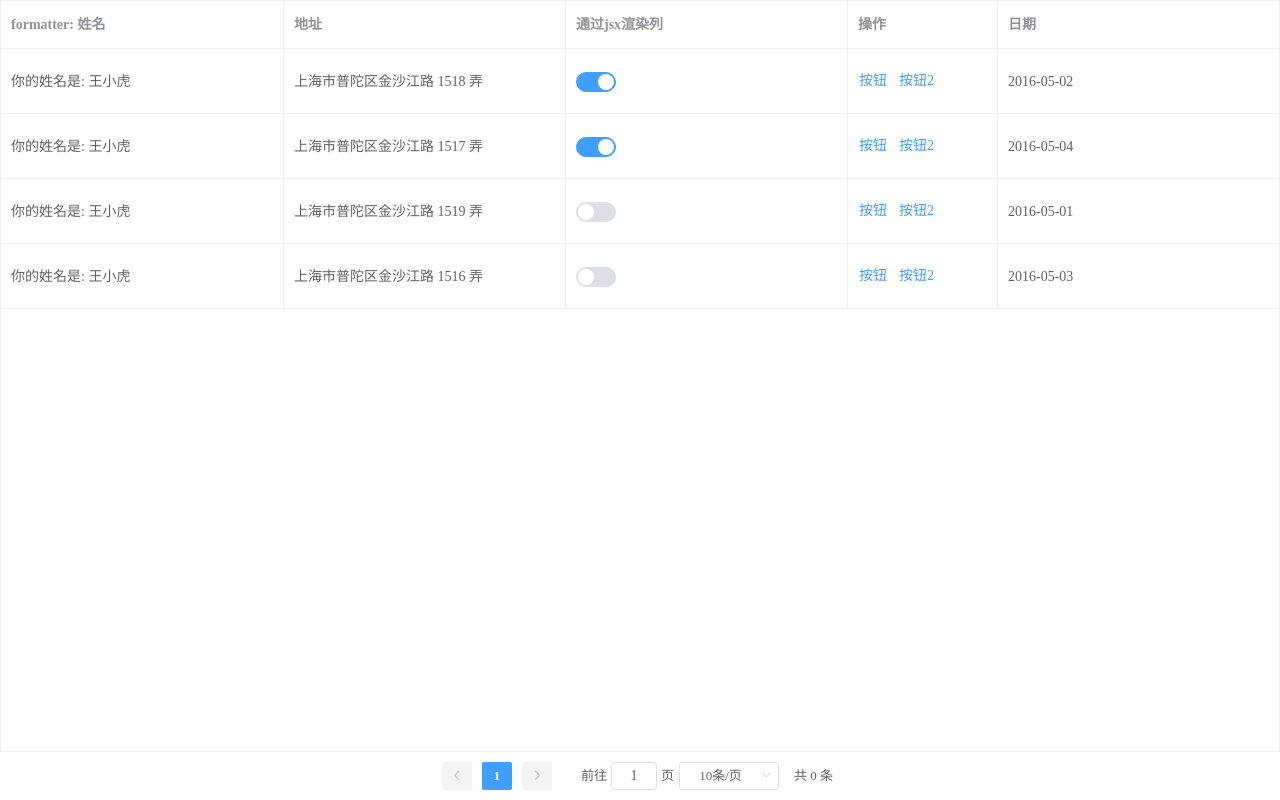
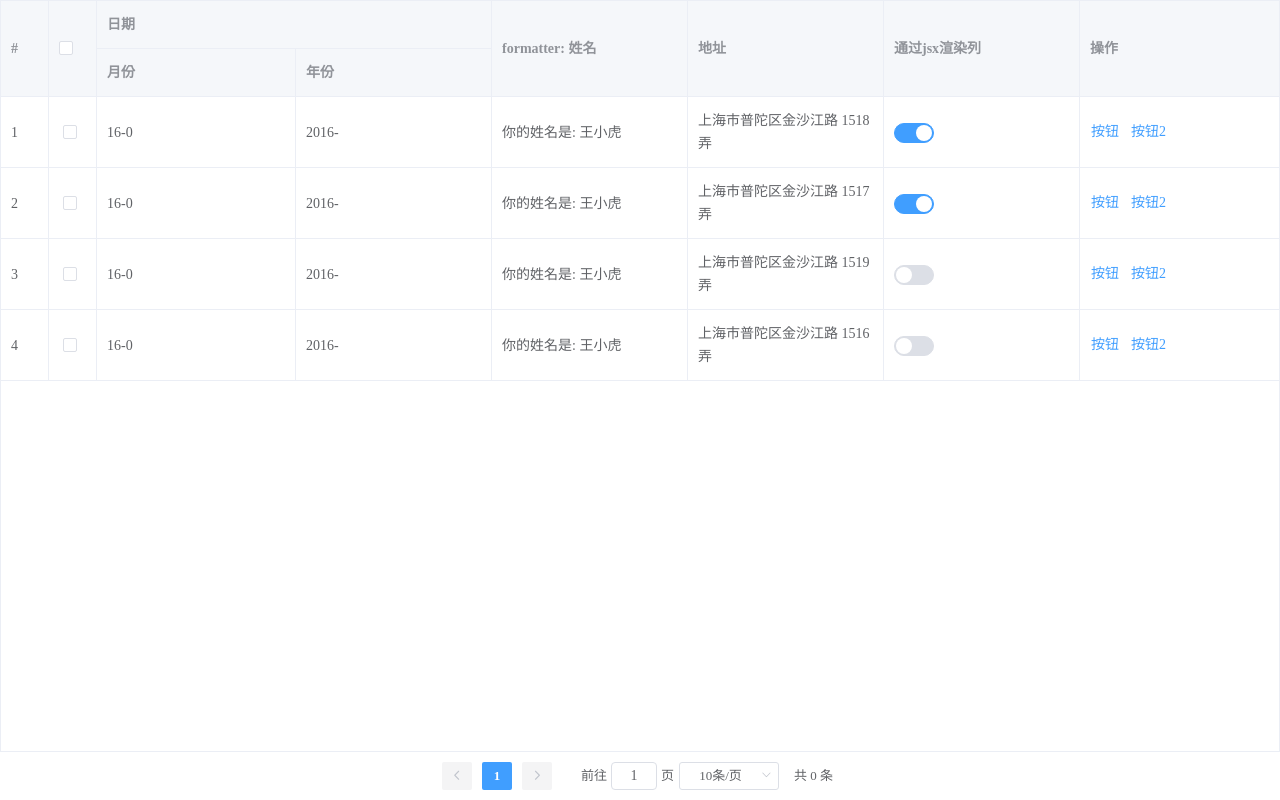
Before and after one commit to ChanRing/ele-admin-template, a Vue app: page /tablePage in a window 1280 px wide. Built offline with nearby package versions, Linux system fonts and the light colour scheme.

Commit message:
表格组件添加多级表头功能

```diff
--- a/package.json
+++ b/package.json
@@ -19,7 +19,6 @@
     "core-js": "^3.6.4",
     "element-ui": "^2.4.5",
     "mockjs": "^1.1.0",
-    "mutils": "^1.0.1",
     "normalize.css": "^8.0.1",
     "qs": "^6.9.1",
     "vue": "^2.6.11",
--- a/src/components/TablePage/ColumnRender.js
+++ /dev/null
@@ -1,24 +0,0 @@
-/**
- * el-table-column 定义jsx列
- */
-export default {
-  components: {
-    ColumnRender: {
-      functional: true,
-      props: {
-        row: Object,
-        index: Number,
-        render: Function
-      },
-      /**
-       * @param {Function} h - 原生创建dom元素的方法
-       * @param {Object} ctx - 渲染的节点的this对象
-       * @argument 传递参数 row index
-       */
-      render(h, ctx) {
-        const { row, render, index } = ctx.props
-        return render(row, index)
-      }
-    }
-  }
-}
--- /dev/null
+++ b/src/components/TablePage/Columns/ButtonColumn.vue
@@ -0,0 +1,37 @@
+<template>
+  <el-table-column v-bind="_subProps">
+    <template slot-scope="scope">
+      <el-button
+        v-for="(button, b) in column.buttons"
+        type="text"
+        @click="button.callback(scope.row, scope.$index)"
+        :key="b"
+        >{{ button.label }}</el-button
+      >
+    </template>
+  </el-table-column>
+</template>
+
+<script>
+export default {
+  name: 'ButtonColumn',
+  props: {
+    column: {
+      type: Object,
+      required: true
+    }
+  },
+  computed: {
+    _subProps() {
+      // eslint-disable-next-line no-unused-vars
+      const { buttons, ...attrs } = this.column
+      return {
+        width: '200px',
+        ...attrs
+      }
+    }
+  }
+}
+</script>
+
+<style scoped></style>
--- /dev/null
+++ b/src/components/TablePage/Columns/ColumnRender.js
@@ -0,0 +1,23 @@
+/**
+ * JSX渲染列
+ */
+const ColumnRender = {
+  name: 'ColumnRender',
+  functional: true,
+  props: {
+    row: Object,
+    index: Number,
+    render: Function
+  },
+  /**
+   * @param {Function} h - 原生创建dom元素的方法
+   * @param {Object} ctx - 渲染的节点的this对象
+   * @returns {*} 传递参数 row index
+   */
+  render(h, ctx) {
+    const { row, render, index } = ctx.props
+    return render(row, index)
+  }
+}
+
+export default ColumnRender
--- /dev/null
+++ b/src/components/TablePage/Columns/JSXColumn.vue
@@ -0,0 +1,28 @@
+<template>
+  <el-table-column v-bind="column">
+    <template slot-scope="scope">
+      <column-render
+        :row="scope.row"
+        :index="scope.$index"
+        :render="column.render"
+      ></column-render>
+    </template>
+  </el-table-column>
+</template>
+
+<script>
+import ColumnRender from './ColumnRender'
+export default {
+  name: 'RenderColumn',
+  components: { ColumnRender },
+  // mixins: [ColumnRender],
+  props: {
+    column: {
+      type: Object,
+      required: true
+    }
+  }
+}
+</script>
+
+<style scoped></style>
--- /dev/null
+++ b/src/components/TablePage/Columns/TableColumns.vue
@@ -0,0 +1,37 @@
+<template>
+  <div class="table-columns">
+    <template v-for="(column, c) in columns">
+      <!-- 递归表格列以兼容多级表头 -->
+      <el-table-column v-bind="column" v-if="column.children" :key="c">
+        <table-columns :columns="column.children"></table-columns>
+      </el-table-column>
+      <!-- 操作列渲染 -->
+      <template v-else-if="column.buttons">
+        <button-column :column="column" :key="c"></button-column>
+      </template>
+      <!-- jsx 数据列 -->
+      <template v-else-if="column.render">
+        <j-s-x-column :column="column" :key="c"></j-s-x-column>
+      </template>
+      <!-- 数据列 -->
+      <template v-else>
+        <el-table-column v-bind="column" :key="c"></el-table-column>
+      </template>
+    </template>
+  </div>
+</template>
+
+<script>
+import ButtonColumn from './ButtonColumn'
+import JSXColumn from './JSXColumn'
+
+export default {
+  name: 'TableColumns',
+  components: { ButtonColumn, JSXColumn },
+  props: {
+    columns: Array
+  }
+}
+</script>
+
+<style scoped></style>
--- a/src/components/TablePage/Example.vue
+++ b/src/components/TablePage/Example.vue
@@ -1,5 +1,5 @@
 <template>
-  <table-page :columns="columns" :data="data" has-selection></table-page>
+  <table-page :columns="columns" :data="data" has-index has-selection></table-page>
 </template>
 
 <script>
@@ -38,7 +38,17 @@ export default {
       columns: [
         {
           label: '日期',
-          prop: 'date'
+          prop: 'date',
+          children: [
+            {
+              label: '年份',
+              formatter: row => row.date.substring(0, 5)
+            },
+            {
+              label: '月份',
+              formatter: row => row.date.substring(6, 2)
+            }
+          ]
         },
         {
           label: 'formatter: 姓名',
@@ -56,7 +66,7 @@ export default {
           render: row => (
             <el-switch
               value={row.status}
-              nativeOnClick={() => (row.status = !row.status)}
+              nativeOnClick={() => this.toggleRowStatus(row.status)}
             ></el-switch>
           )
         },
@@ -80,6 +90,10 @@ export default {
     callback(row, index) {
       this.$message.success(`你点击了第${index}行`)
       console.log(row)
+    },
+    toggleRowStatus(status) {
+      status = !status
+      this.$message.success(`当前状态：${status ? '开' : '关'}`)
     }
   }
 }
--- a/src/components/TablePage/TableColumn.vue
+++ /dev/null
@@ -1,74 +0,0 @@
-<template>
-  <!-- 兼容多级表头和操作列的情况 -->
-  <div class="table-column">
-    <template v-for="(column, c) in $columns">
-      <!-- 多级表头 -->
-      <template v-if="column.children && column.children.length">
-        <table-column :columns="column.children" :key="c"></table-column>
-      </template>
-      <template
-        v-if="column.type && ['index', 'selection'].includes(column.type)"
-      >
-        <el-table-column v-bind="column" :key="c"></el-table-column>
-      </template>
-      <!-- jsx渲染数据列 更深度的定制化 -->
-      <template v-else-if="column.render">
-        <el-table-column v-bind="column" :key="c">
-          <column-render
-            slot-scope="scope"
-            :row="scope.row"
-            :index="scope.$index"
-            :render="column.render"
-          ></column-render>
-        </el-table-column>
-      </template>
-      <!-- 操作 buttons列 -->
-      <template v-else-if="column.buttons && column.buttons.length">
-        <el-table-column v-bind="buttonAttrs" :key="c">
-          <template slot-scope="scope">
-            <el-button
-              v-for="(button, b) in buttonColumn.buttons"
-              type="text"
-              @click="button.callback(scope.row, scope.$index)"
-              :key="b"
-            >
-              {{ button.label }}
-            </el-button>
-          </template>
-        </el-table-column>
-      </template>
-      <!-- 普通数据列 -->
-      <el-table-column v-bind="column" :key="c" v-else></el-table-column>
-    </template>
-  </div>
-</template>
-
-<script>
-import ColumnRender from './ColumnRender'
-
-export default {
-  name: 'TableColumn',
-  mixins: [ColumnRender],
-  props: {
-    columns: Array
-  },
-  computed: {
-    // 表格需要渲染的列对象
-    $columns() {
-      return this.columns.filter(_ => !_.hide)
-    },
-    // 返回操作列对象
-    buttonColumn() {
-      return this.columns.find(_ => _.buttons)
-    },
-    // 按钮列属性
-    buttonAttrs() {
-      // eslint-disable-next-line no-unused-vars
-      const { buttons, ...attrs } = this.buttonColumn
-      return { width: '150px', ...attrs }
-    }
-  }
-}
-</script>
-
-<style scoped></style>
--- a/src/components/TablePage/TablePage.vue
+++ b/src/components/TablePage/TablePage.vue
@@ -1,26 +1,32 @@
 <template>
   <div class="table-page">
-    <el-table ref="table" v-bind="$subProps" @selection-change="handleSelect">
-<!--      &lt;!&ndash; 索引 Index列 &ndash;&gt;-->
-<!--      <template v-if="hasIndex">-->
-<!--        <el-table-column-->
-<!--          type="index"-->
-<!--          label="序号"-->
-<!--          width="55px"-->
-<!--        ></el-table-column>-->
-<!--      </template>-->
-<!--      &lt;!&ndash; 多选 selection列 &ndash;&gt;-->
-<!--      <template v-if="hasSelection">-->
-<!--        <el-table-column type="selection" width="55px"></el-table-column>-->
-<!--      </template>-->
-      <!-- 递归表格列以兼容多级表头 -->
-      <table-column :columns="columns"></table-column>
+    <el-table ref="table" v-bind="_subProps" @selection-change="handleSelect">
+      <el-table-column v-if="hasIndex" type="index" label="#" />
+      <el-table-column v-if="hasSelection" type="selection" />
+      <template v-for="(column, c) in columns">
+        <!-- 递归表格列以兼容多级表头 -->
+        <el-table-column v-bind="column" v-if="column.children" :key="c">
+          <table-columns :columns="column.children"></table-columns>
+        </el-table-column>
+        <!-- 操作列渲染 -->
+        <template v-else-if="column.buttons">
+          <button-column :column="column" :key="c"></button-column>
+        </template>
+        <!-- jsx 数据列 -->
+        <template v-else-if="column.render">
+          <j-s-x-column :column="column" :key="c"></j-s-x-column>
+        </template>
+        <!-- 数据列 -->
+        <template v-else>
+          <el-table-column v-bind="column" :key="c"></el-table-column>
+        </template>
+      </template>
     </el-table>
     <el-pagination
       ref="pagination"
       class="pagination"
       v-if="hasPagination"
-      v-bind="$paginationAttrs"
+      v-bind="_paginationAttrs"
       @size-change="handleSizeChange"
       @current-change="handleCurrentChange"
     ></el-pagination>
@@ -28,12 +34,12 @@
 </template>
 
 <script>
-import ColumnRender from './ColumnRender'
-import TableColumn from './TableColumn'
+import ButtonColumn from './Columns/ButtonColumn'
+import JSXColumn from './Columns/JSXColumn'
+import TableColumns from './Columns/TableColumns'
 export default {
   name: 'TablePage',
-  components: { TableColumn },
-  mixins: [ColumnRender],
+  components: { TableColumns, JSXColumn, ButtonColumn },
   props: {
     // 表格数据
     data: Array,
@@ -57,18 +63,8 @@ export default {
     paginationAttrs: Object
   },
   computed: {
-    // 返回操作列对象
-    buttonColumn() {
-      return this.columns.find(_ => _.buttons)
-    },
-    // （私有）初始化表格操作列，具体属性可以参考 el-table-column
-    $buttonAttrs() {
-      // eslint-disable-next-line no-unused-vars
-      const { buttons, ...attrs } = this.buttonColumn
-      return { width: '150px', ...attrs }
-    },
     // （私有）初始化表格，具体属性可以参考 el-table
-    $subProps() {
+    _subProps() {
       return {
         data: this.data,
         height: 'calc(100% - 48px)',
@@ -76,12 +72,8 @@ export default {
         ...this.subProps
       }
     },
-    // （私有）需要渲染的表格列集合
-    $columns() {
-      return this.columns.filter(_ => !(_.hide || _.buttons))
-    },
     // （私有）分页组件的属性集合
-    $paginationAttrs() {
+    _paginationAttrs() {
       return {
         total: 0, // todo 通过接口返回
         currentPage: 1, // todo 通过接口返回
```
